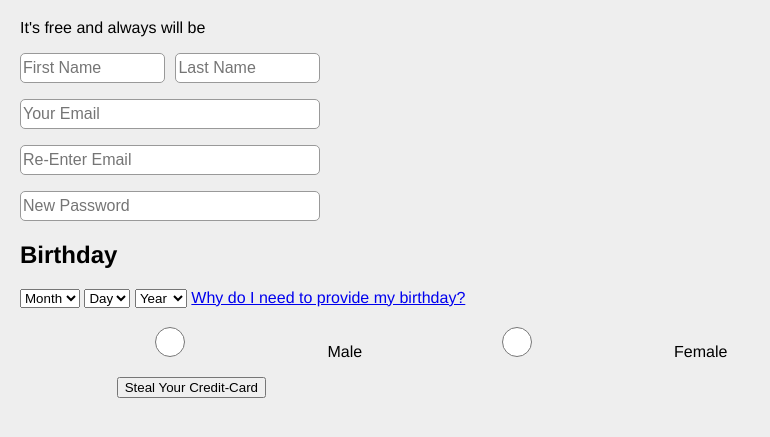
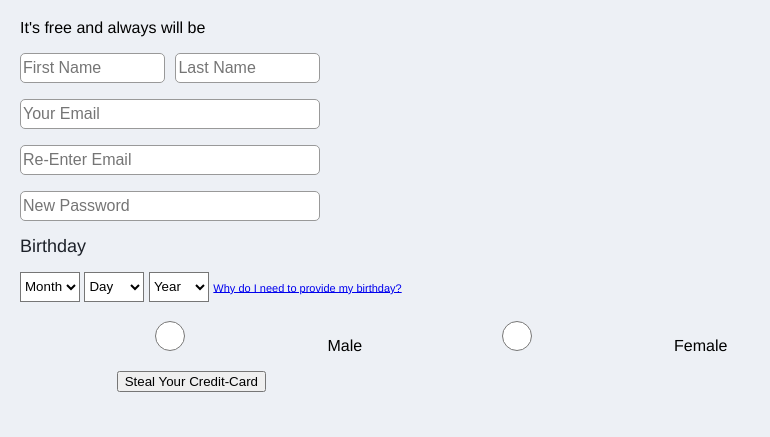
Before and after one commit to jkangas77/WebDesign2017, a plain HTML site: page FacebookClone/facebook.html in a window 1280 px wide. Shown: the part 61-498 px from the top of the page, without its empty margins (0-770 px from the left). Drawn offline with Linux system fonts and the light colour scheme.

Commit message:
ok, once again. More Facebook stuff

```diff
--- a/FacebookClone/facebook.html
+++ b/FacebookClone/facebook.html
@@ -21,7 +21,7 @@
 			<div>
           <input type="password" id="passw" name="pass_word" placeholder="New Password" />
       </div>
-			<h2> Birthday </h2>
+			<h2 id="bday-header"> Birthday </h2>
 
 		<select name="birth-month" id="month-list">
 			<option value="Month">Month</option>
--- a/FacebookClone/form.css
+++ b/FacebookClone/form.css
@@ -2,7 +2,7 @@ body {
   padding: 0px;
   margin: 20px;
   overflow-x: hidden;
-  background-color: #EEEEEE;
+  background-color: rgb(237, 240, 245);
   font-family: Helvetica, Arial, sans-serif;
 }
 
@@ -28,6 +28,10 @@ body {
   width: 145px;
 }
 
+#radiobuttons {
+  writing-mode: horizontal;
+}
+
 input, textarea {
   margin-left: 0px;
   height: 30px;
@@ -42,6 +46,23 @@ input, textarea {
 input:focus, textarea:focus {
     /* To give a little highlight on active elements */
     border-color: #000;
+}
+
+#birthday-help {
+  font-size: 11px;
+}
+
+#day-list, #month-list, #year-list {
+  height: 30px;
+  width: 60px;
+  background-color: white;
+  border-style: solid;
+}
+
+#bday-header {
+  color: #1d2129;
+  font-size: 18px;
+  font-weight: normal;
 }
 
 textarea {
```
